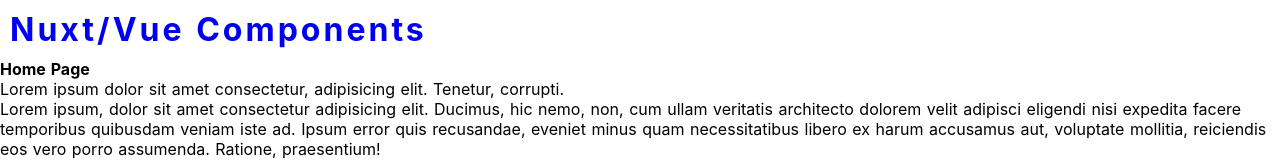
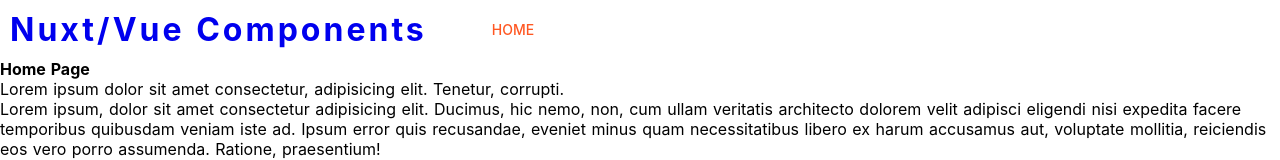
Before and after one commit to anujdatar/nuxt-components, a Nuxt app: page / in a window 1280 px wide. Shown: the top 160 px of the page. Built offline with nearby package versions, Linux system fonts and the light colour scheme.

Commit message:
added home to navbar nav-list

```diff
--- a/layouts/default.vue
+++ b/layouts/default.vue
@@ -23,6 +23,7 @@
     return {
       appTitle: 'Nuxt/Vue Components',
       routes: [
+        { title: 'Home', path: '/' },
         { title: 'About', path: '/about' },
         { title: 'Contact', path: '/contact' }
       ]
```
